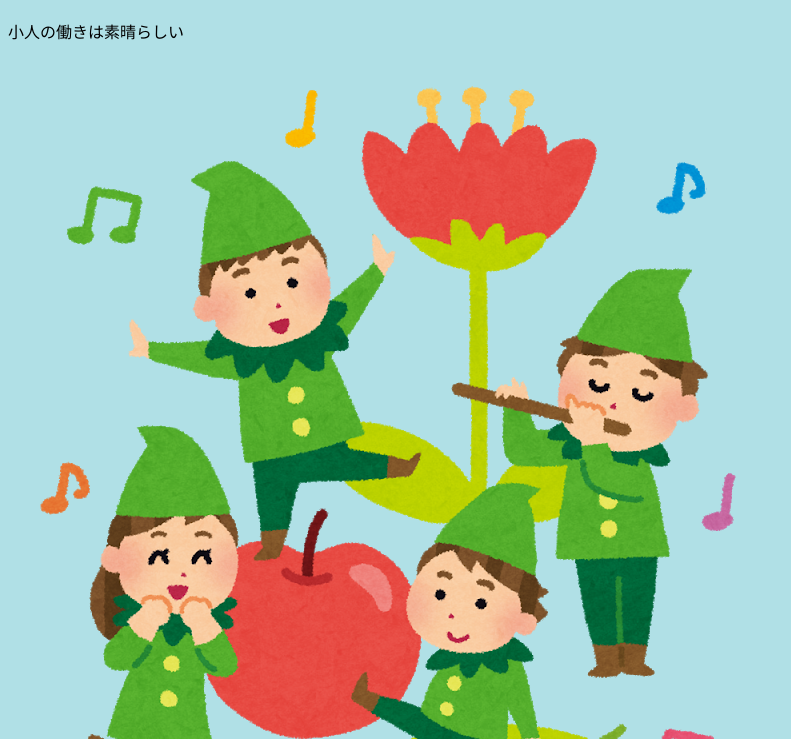
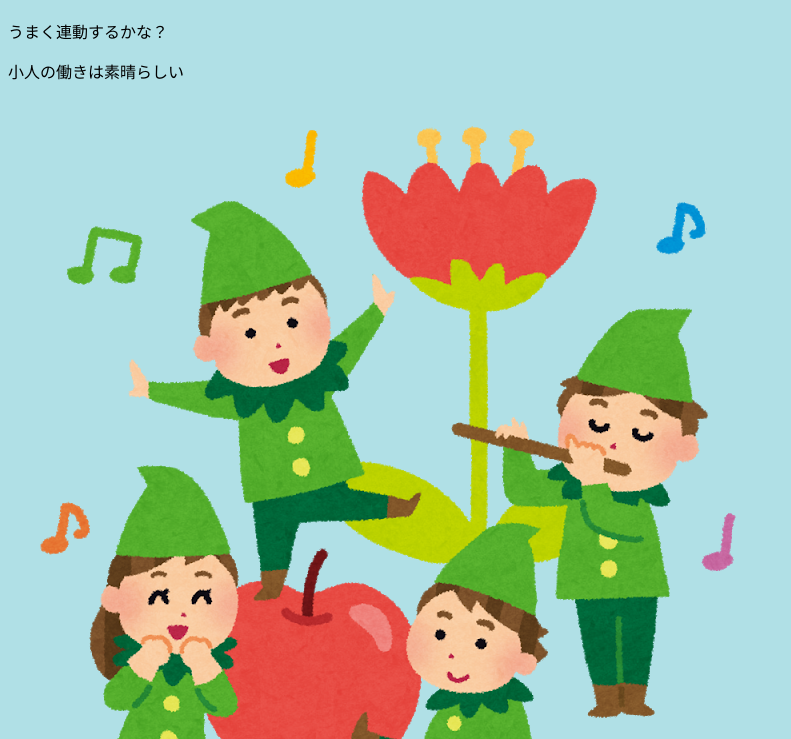
Before and after one commit to takara9/webapl-1, a website: page public/index.html in a window 1280 px wide. Shown: the part 61-800 px from the top of the page, without its empty margins (0-791 px from the left). Drawn offline with Linux system fonts and the light colour scheme.

Commit message:
update html

```diff
--- a/public/index.html
+++ b/public/index.html
@@ -7,6 +7,7 @@
 
   <body style="background-color:powderblue;">
     <h1>Web Application #1</h1>
+    うまく連動するかな？
     <p id="kobito"></p>
     <div>
       <img src="/img/kobito_dance.png">
```
